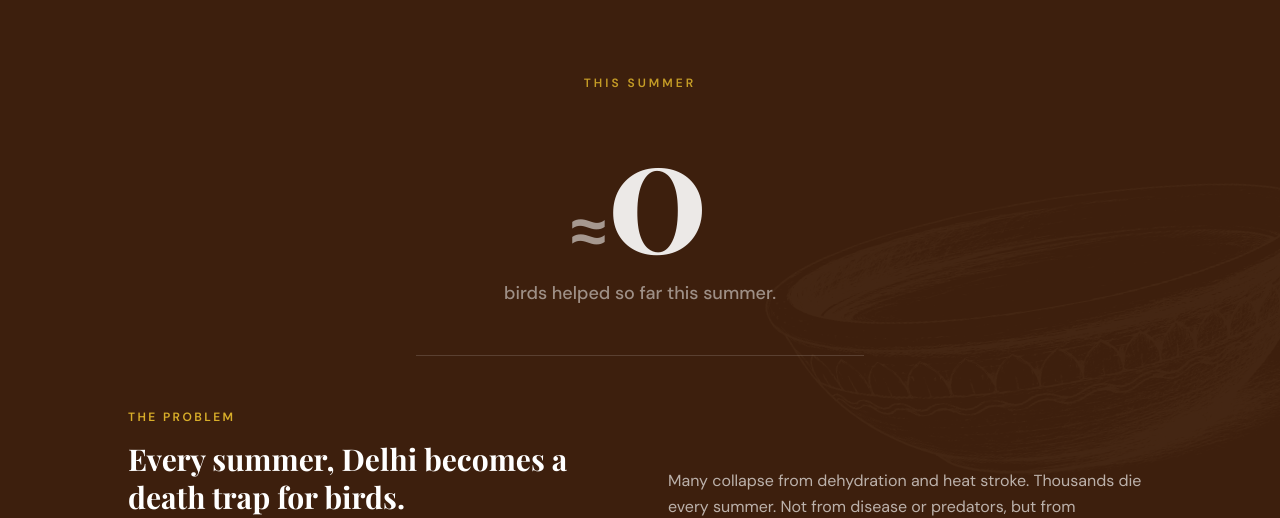
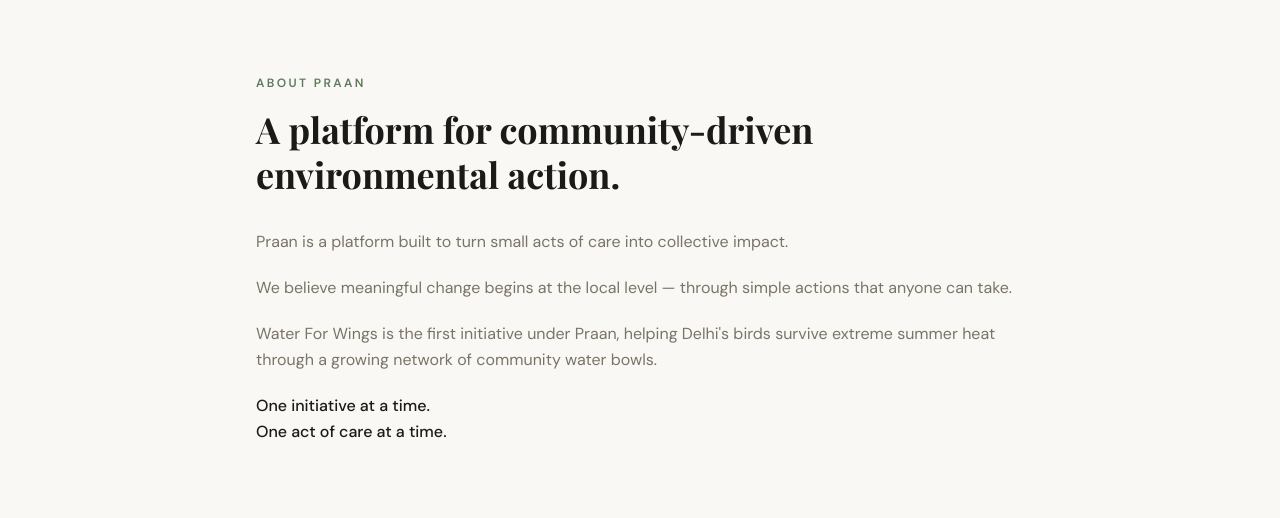
Before and after one commit to Adityav2412/praan.me, a Next.js app: page / in a window 1280 px wide. Shown: the part 1920-2438 px from the top of the page. Built offline with nearby package versions, Linux system fonts and the light colour scheme; no server answers.

Commit message:
feat: add About Praan section — navbar About now scrolls to platform intro

```diff
--- a/app/page.tsx
+++ b/app/page.tsx
@@ -10,6 +10,7 @@ import HowItWorks from '@/components/how-it-works';
 import SavioursSection from '@/components/saviours-section';
 import AreaLeaderboard from '@/components/area-leaderboard';
 import CertificateTeaser from '@/components/certificate-teaser';
+import AboutPraan from '@/components/about-praan';
 import Footer from '@/components/footer';
 import FormModal from '@/components/form-modal';
 import CertificateModal from '@/components/certificate-modal';
@@ -137,6 +138,9 @@ export default function Home() {
         {/* Live Stats Bar */}
         <LiveStatsBar saviourCount={saviourCount} />
 
+        {/* About Praan */}
+        <AboutPraan />
+
         {/* Story — The Problem + The Solution */}
         <StorySection saviourCount={saviourCount} />
 
--- /dev/null
+++ b/components/about-praan.tsx
@@ -0,0 +1,38 @@
+'use client';
+
+import { useScrollAnimation } from '@/hooks/use-scroll-animation';
+
+export default function AboutPraan() {
+  const { ref: sectionRef, hasMounted, isVisible } = useScrollAnimation({ threshold: 0.1 });
+
+  return (
+    <section id="about" className="py-24 lg:py-32 px-6 bg-bg-base">
+      <div
+        ref={sectionRef}
+        className={`max-w-3xl mx-auto ${hasMounted ? `motion-reveal ${isVisible ? 'is-visible' : ''}` : ''}`}
+      >
+        <span className="inline-block text-xs font-semibold uppercase tracking-[0.2em] text-accent mb-4">
+          About Praan
+        </span>
+        <h2 className="font-display text-3xl sm:text-4xl font-bold text-text-primary leading-tight mb-8">
+          A platform for community-driven environmental action.
+        </h2>
+        <div className="space-y-5 text-base leading-relaxed text-text-muted">
+          <p>
+            Praan is a platform built to turn small acts of care into collective impact.
+          </p>
+          <p>
+            We believe meaningful change begins at the local level — through simple actions that anyone can take.
+          </p>
+          <p>
+            Water For Wings is the first initiative under Praan, helping Delhi&apos;s birds survive extreme summer heat through a growing network of community water bowls.
+          </p>
+          <p className="text-text-primary font-medium">
+            One initiative at a time.<br />
+            One act of care at a time.
+          </p>
+        </div>
+      </div>
+    </section>
+  );
+}
--- a/components/story-section.tsx
+++ b/components/story-section.tsx
@@ -68,7 +68,7 @@ export default function StorySection({ saviourCount }: StorySectionProps) {
       {/* ═══════════════════════════════════════════════════════════
           PROBLEM SECTION — dark terracotta, massive counter, two-column text
           ═══════════════════════════════════════════════════════════ */}
-      <section id="about" className="py-24 lg:py-32 px-6 bg-[#3D1F0D] relative overflow-hidden">
+      <section className="py-24 lg:py-32 px-6 bg-[#3D1F0D] relative overflow-hidden">
         {/* HUGE watermark — hero-bowl-sketch.png */}
         <div className="absolute top-1/2 right-[-80px] -translate-y-1/2 w-[600px] h-[600px] pointer-events-none select-none opacity-[0.05]">
           <Image
```
